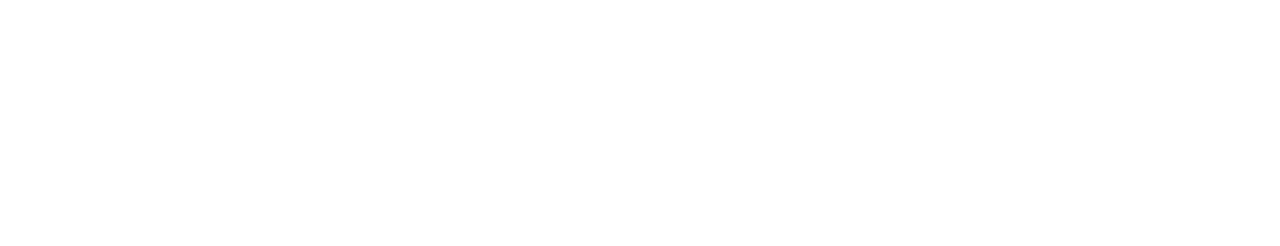
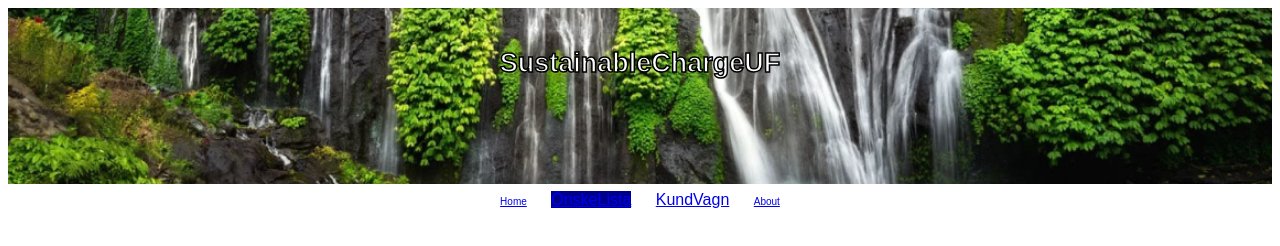
Before and after one commit to 23D-Ekendahl-Felix/Projekt-del-2-css-js-part-2, a plain HTML site: page index.html in a window 1280 px wide. Drawn offline with Linux system fonts and the light colour scheme.

Commit message:
lektion 1

```diff
--- a/index.html
+++ b/index.html
@@ -5,9 +5,16 @@
     <meta name="viewport" content="width=device-width, initial-scale=1.0">
     <title>Document</title>
     <link rel="stylesheet" href="style.css">
-
+    <script defer src="script.js"></script>
 </head>
 <body>
-
+    <div class="img"></div>
+    <header class="text-style">SustainableChargeUF</header>
+    <nav>
+        <a href="Home.html"  class="nav-text">Home</a>
+        <a href="Önskelista.html" class="ÖnskeLista">ÖnskeLista</a>
+        <a href="KundVagn.html" class="KundVagn">KundVagn</a>
+        <a href="about.html" class="nav-text">About</a>
+    </nav>
 </body>
 </html>
--- a/style.css
+++ b/style.css
@@ -0,0 +1,46 @@
+body{
+    display: grid;
+    grid-template-columns: 1fr;
+    grid-template-rows: 22vh 7vh minmax(62vh, auto) 5vh;
+
+  grid-template-areas: "A" "B" "C" "D" ;
+}
+
+.img{
+    grid-area: A ;
+    background-image: url(img/Skärmbild\ 2025-02-07\ 135328.png);
+    background-size: cover;
+    background-position: center;
+    background-repeat: no-repeat;
+}
+.text-style{
+    grid-area: A;
+    text-align: center;
+    font-family: 'Poppins', sans-serif, 'Arial';
+    margin-top: 40px;
+    font-size: 27px;
+    color: white;
+    -webkit-text-stroke: 1.5px black;
+    font-weight: bold;
+}
+
+
+nav{
+    grid-area: B;
+    font-family: 'Poppins', sans-serif, 'Arial';
+    text-align: center;
+    margin: 7px ;
+    word-spacing: 20px;
+
+}
+.nav-text{
+    font-size: 10px;
+}
+.ÖnskeLista{
+
+background-color: darkblue;
+
+}
+.KundVagn{
+
+}
```
Also changed, not shown: img/Skärmbild 2025-02-07 135328.png (added).
